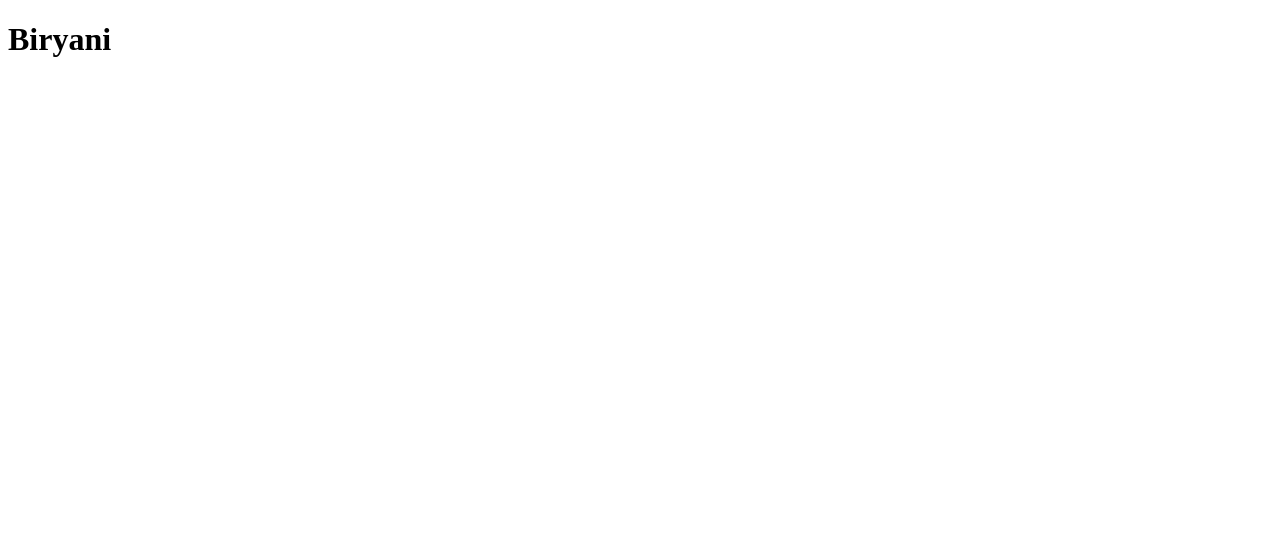
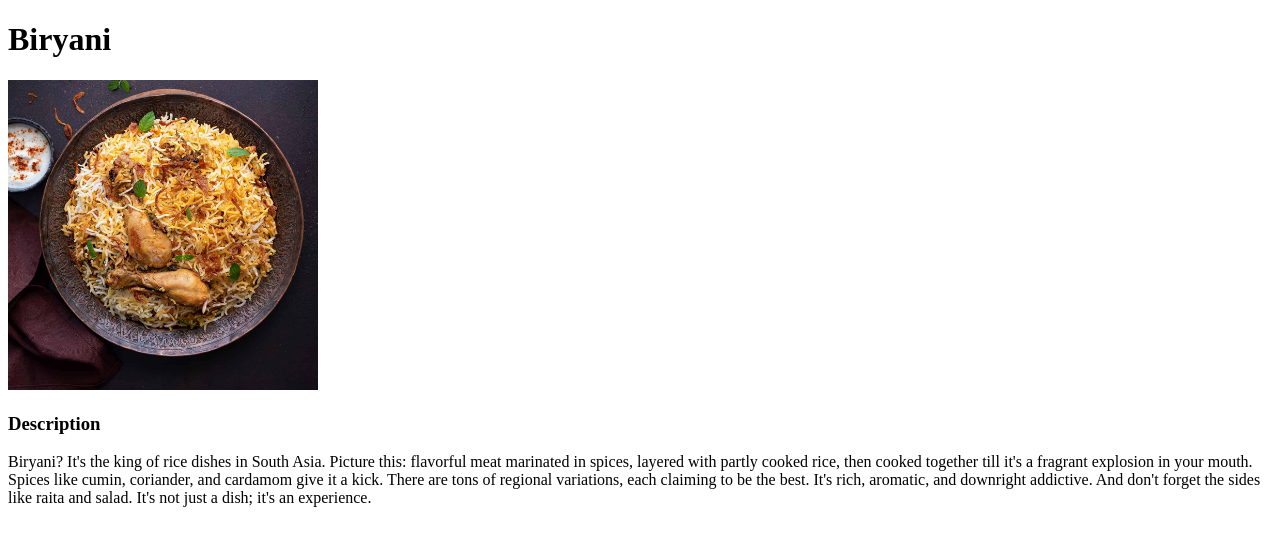
Before and after one commit to Manahil2026/Recipes, a plain HTML site: page recipes/biryani.html in a window 1280 px wide. Drawn offline with Linux system fonts and the light colour scheme.

Commit message:
add biryani image and description

```diff
--- a/recipes/biryani.html
+++ b/recipes/biryani.html
@@ -8,7 +8,17 @@
 
     <body>
         <h1>Biryani</h1>
-
+        <img src="./img/biryani.jpg" alt="delicious biryani" width="310">
+        <h3>Description</h3>
+        <p>
+            Biryani? It's the king of rice dishes in South Asia. Picture this:
+            flavorful meat marinated in spices, layered with partly cooked rice,
+            then cooked together till it's a fragrant explosion in your mouth.
+            Spices like cumin, coriander, and cardamom give it a kick.
+            There are tons of regional variations, each claiming to be the best.
+            It's rich, aromatic, and downright addictive. And don't forget the sides
+            like raita and salad. It's not just a dish; it's an experience.
+        </p>
     </body>
 
 </html>
```
Also changed, not shown: recipes/img/biryani.jpg (added).
